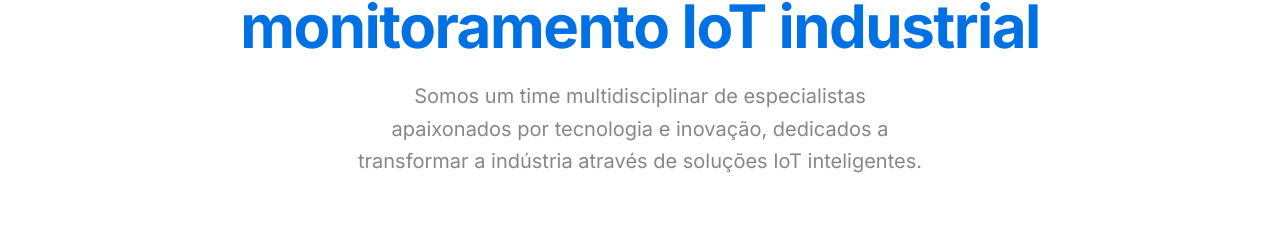
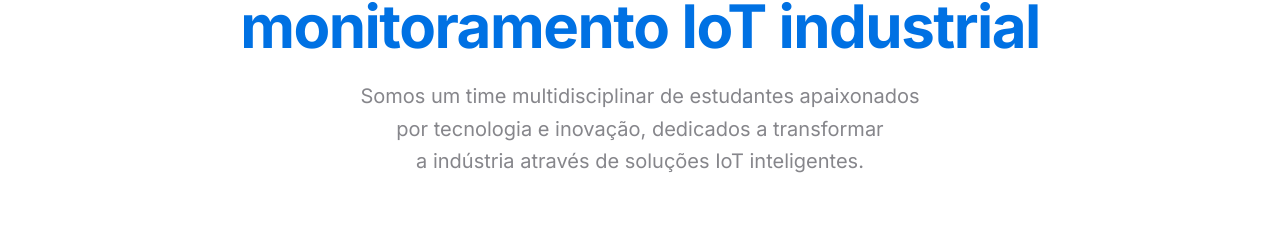
Before and after one commit to PhrL0/page-ioturn-demo, a Next.js app: page /about in a window 1280 px wide. Shown: the part 314-542 px from the top of the page. Built offline with nearby package versions, Linux system fonts and the light colour scheme.

Commit message:
fix:descrição equipe

```diff
--- a/app/about/page.tsx
+++ b/app/about/page.tsx
@@ -135,7 +135,7 @@ export default function AboutPage() {
               </span>
             </h1>
             <p className="text-xl text-muted-foreground text-balance max-w-3xl mx-auto leading-relaxed">
-              Somos um time multidisciplinar de especialistas apaixonados por
+              Somos um time multidisciplinar de estudantes apaixonados por
               tecnologia e inovação, dedicados a transformar a indústria através
               de soluções IoT inteligentes.
             </p>
```
